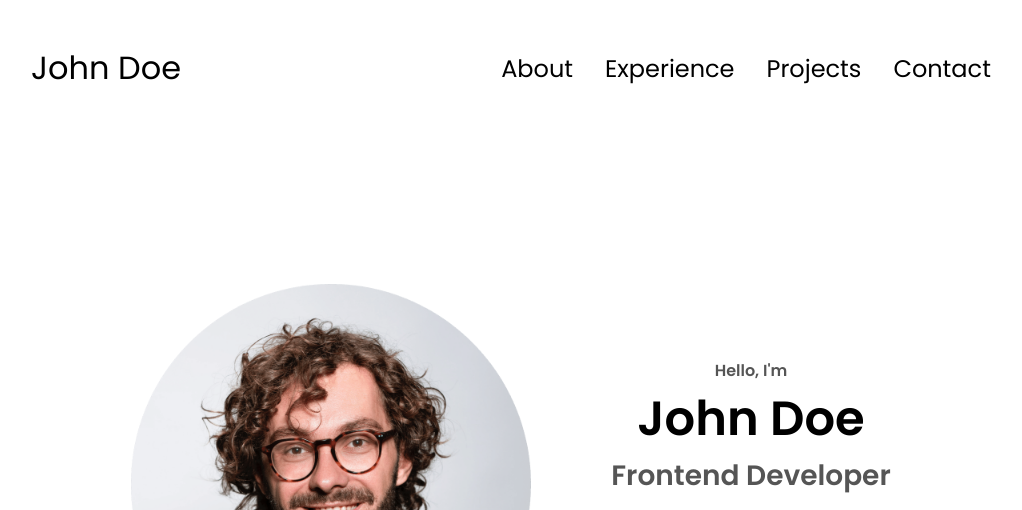
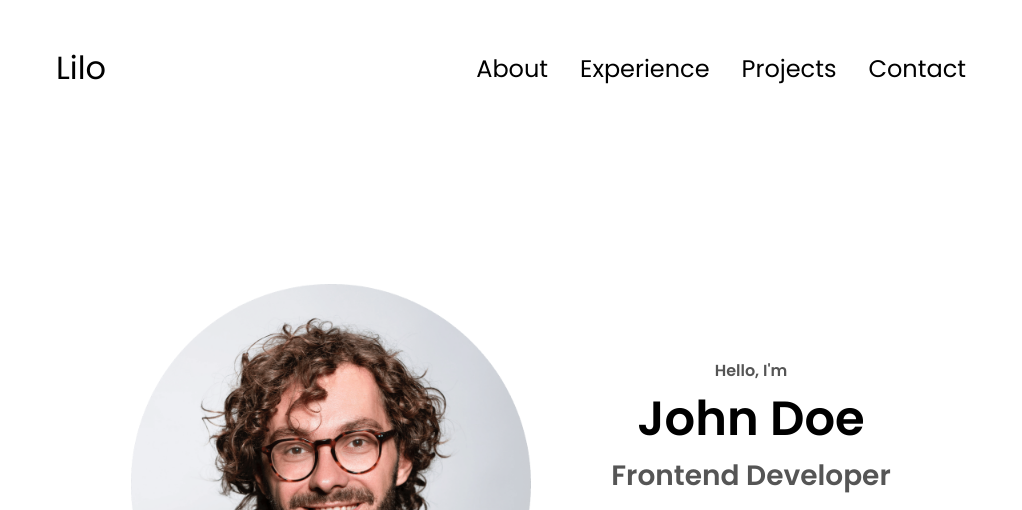
Before and after one commit to AndreasKrist/Portofolio-Website-Simple, a plain HTML site: page index.html in a window 1280 px wide. Shown: the top 510 px of the page, without its empty margins (129-1151 px from the left). Drawn offline with Linux system fonts and the light colour scheme.

Commit message:
updated logo

```diff
--- a/index.html
+++ b/index.html
@@ -10,7 +10,7 @@
   </head>
   <body>
     <nav id="desktop-nav">
-      <div class="logo">John Doe</div>
+      <div class="logo">Lilo</div>
       <div>
         <ul class="nav-links">
           <li><a href="#about">About</a></li>
```
